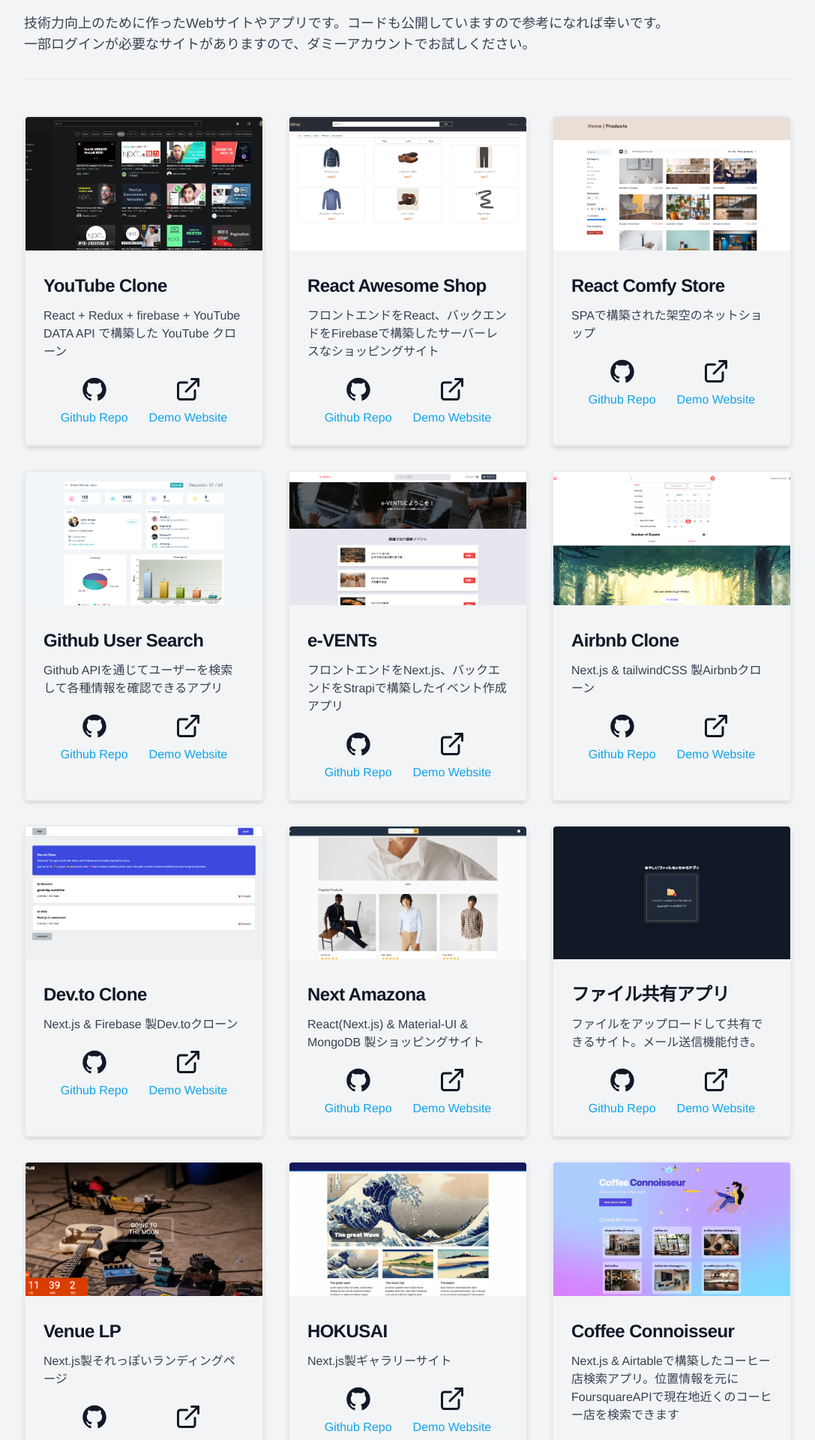
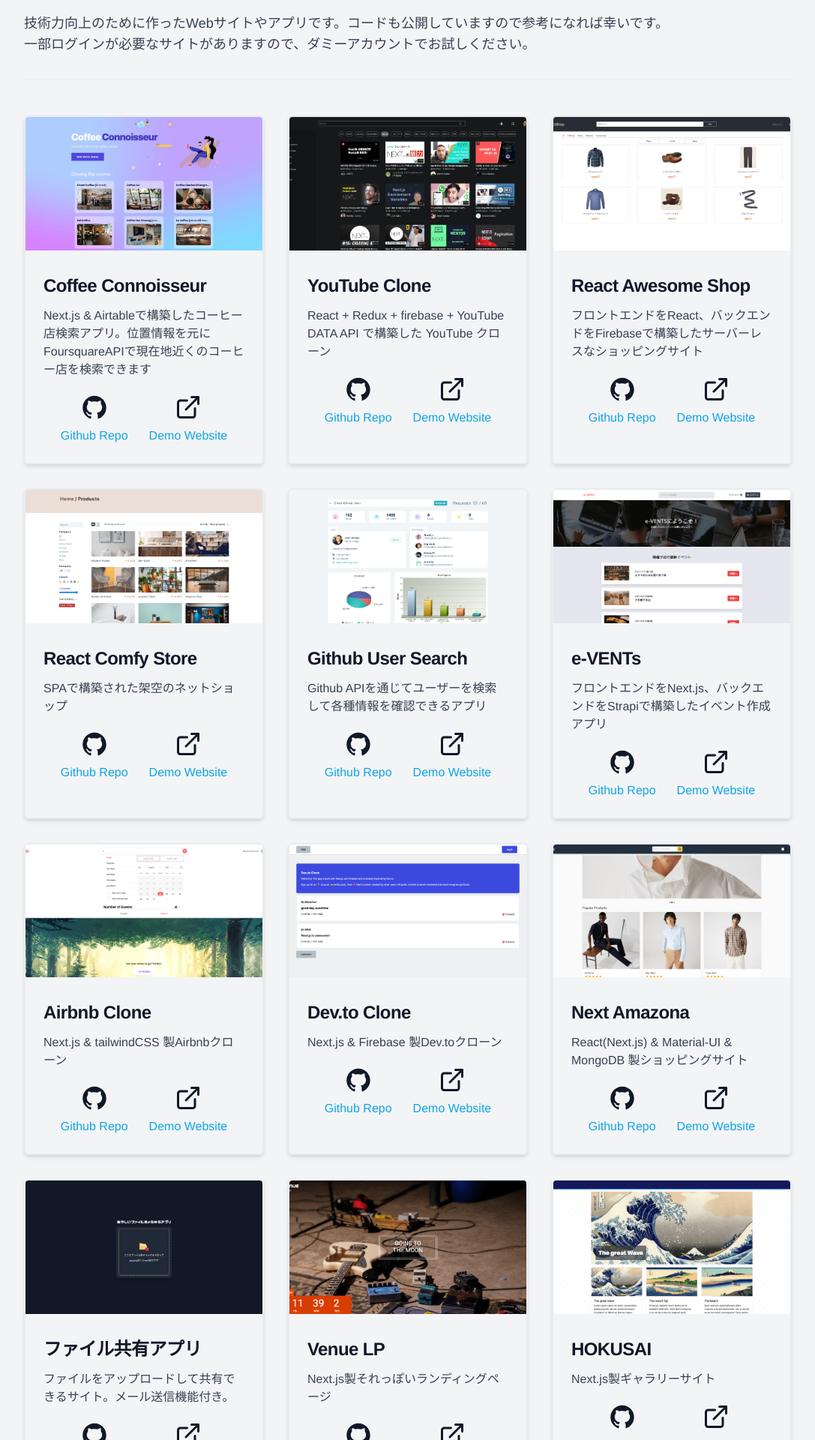
Before and after one commit to KYOYA-OGA/kyoya-dev-blog, a Next.js app: page /projects in a window 1280 px wide. Shown: the part 240-2160 px from the top of the page at 75% size, without its empty margins (96-1183 px from the left). Built offline with nearby package versions, Linux system fonts and the light colour scheme; no server answers; what @tailwindcss/typography, react-google-recaptcha-v3 would draw is missing.

Commit message:
プロジェクト順番変更

```diff
--- a/data/projectsData.ts
+++ b/data/projectsData.ts
@@ -1,4 +1,12 @@
 const projectsData = [
+  {
+    title: 'Coffee Connoisseur',
+    imgSrc: '/static/images/coffee-connoisseur.jpeg',
+    description:
+      'Next.js & Airtableで構築したコーヒー店検索アプリ。位置情報を元にFoursquareAPIで現在地近くのコーヒー店を検索できます',
+    githubLink: 'https://github.com/KYOYA-OGA/next-coffee-connoisseur',
+    href: 'https://coffee-stores-discover.netlify.app/',
+  },
   {
     title: 'YouTube Clone',
     description: `React + Redux + firebase + YouTube DATA API で構築した YouTube クローン`,
@@ -77,14 +85,6 @@
     githubLink: 'https://github.com/KYOYA-OGA/hokusai',
     href: 'https://hokusai.vercel.app',
   },
-  {
-    title: 'Coffee Connoisseur',
-    imgSrc: '/static/images/coffee-connoisseur.jpeg',
-    description:
-      'Next.js & Airtableで構築したコーヒー店検索アプリ。位置情報を元にFoursquareAPIで現在地近くのコーヒー店を検索できます',
-    githubLink: 'https://github.com/KYOYA-OGA/next-coffee-connoisseur',
-    href: 'https://coffee-stores-discover.netlify.app/',
-  },
 ]
 
 export default projectsData
```
